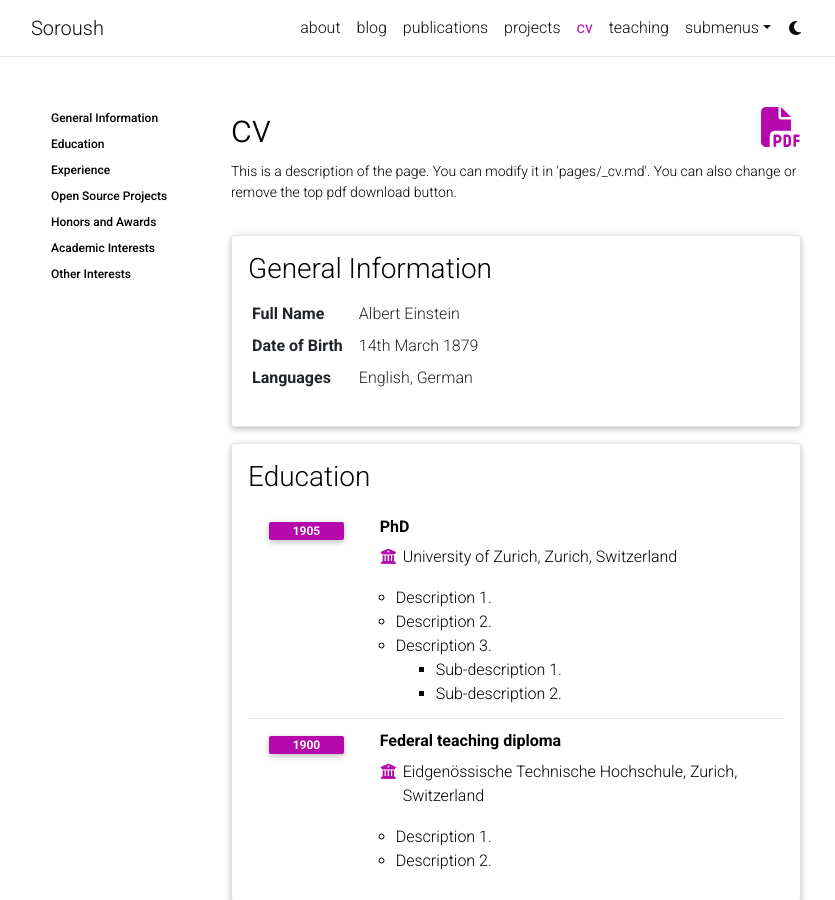
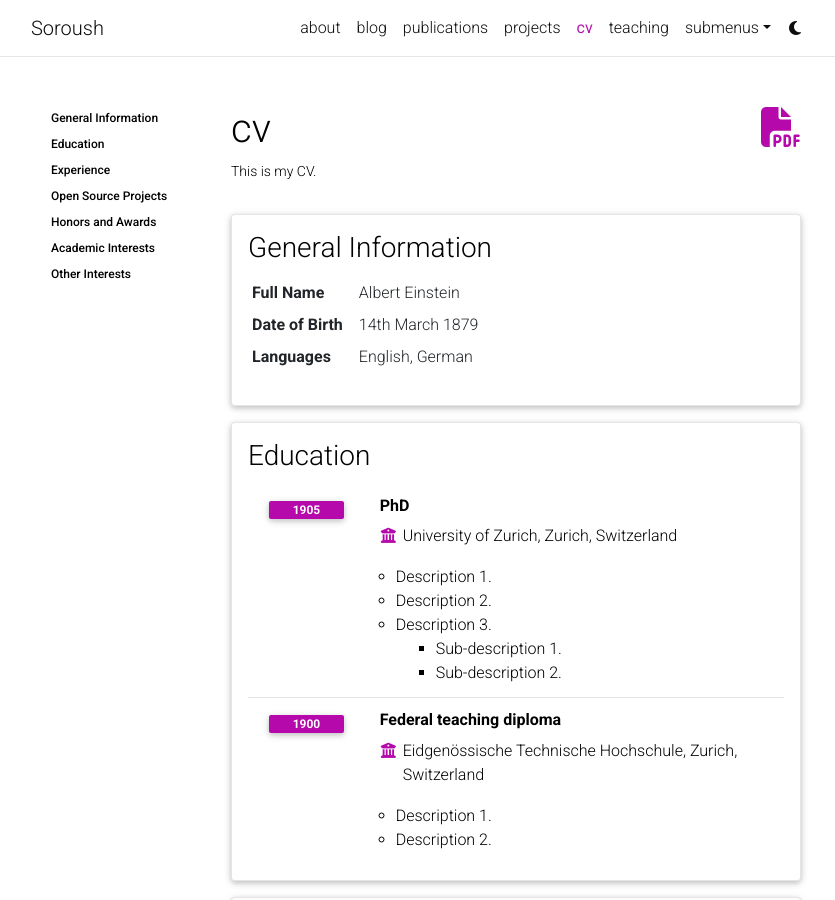
Before and after one commit to AI-shinigami/AI-shinigami.github.io, a Jekyll site: the page built from _pages/cv.md, in a window 1280 px wide and 900 px high. Shown: the whole window, without its empty margins (224-1059 px from the left). Built offline with Jekyll 4.4.1, drawn with Linux system fonts in a browser that asks for light colours; comment, search, counter and statistics services are not loaded; a style sheet for code colours, icons or effects is not loaded.

Commit message:
Update cv.md

```diff
--- a/_pages/cv.md
+++ b/_pages/cv.md
@@ -5,7 +5,7 @@
 nav: true
 nav_order: 4
 cv_pdf: example_pdf.pdf
-description: This is a description of the page. You can modify it in 'pages/_cv.md'. You can also change or remove the top pdf download button.
+description: This is my CV.
 toc:
   sidebar: left
 ---
```
